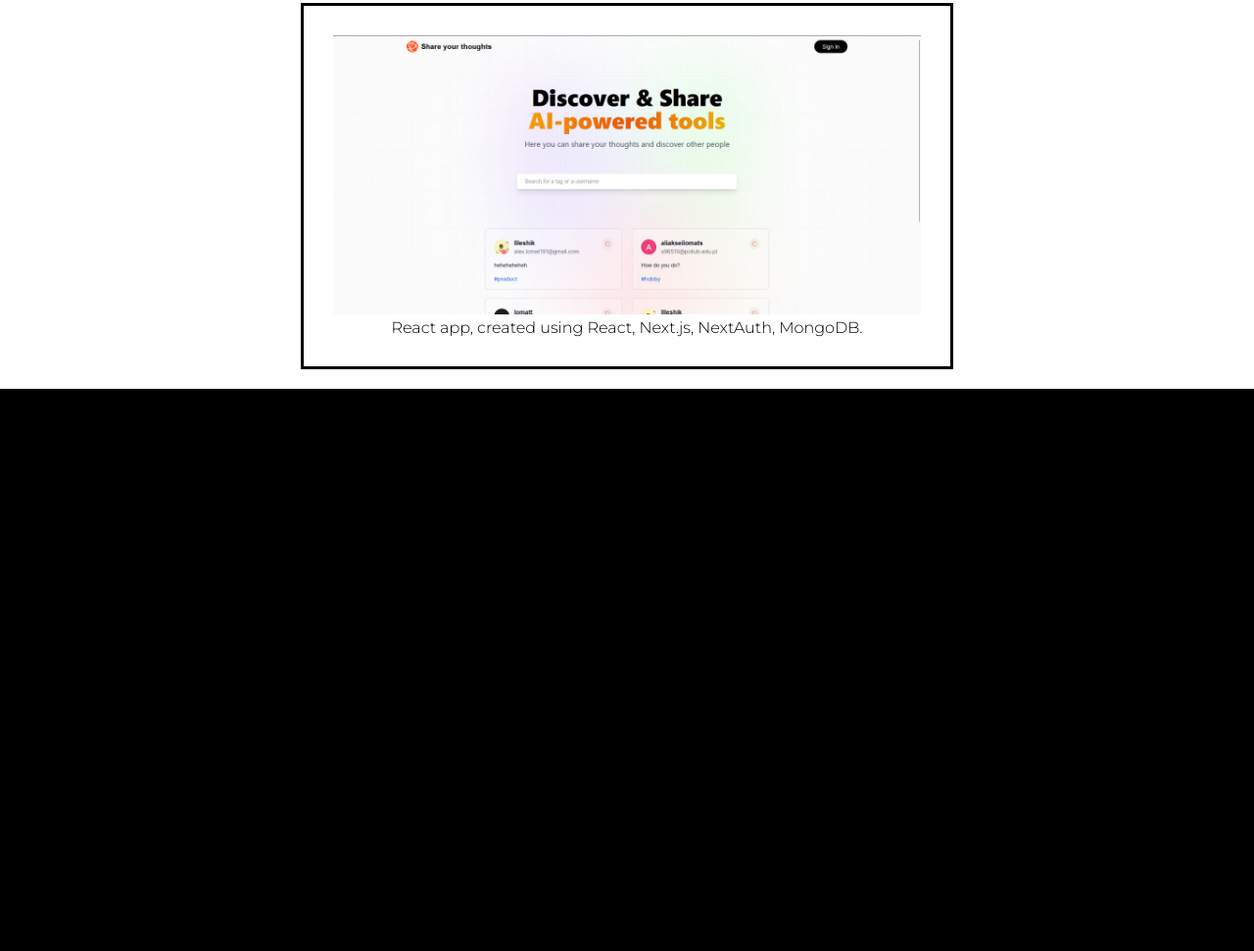
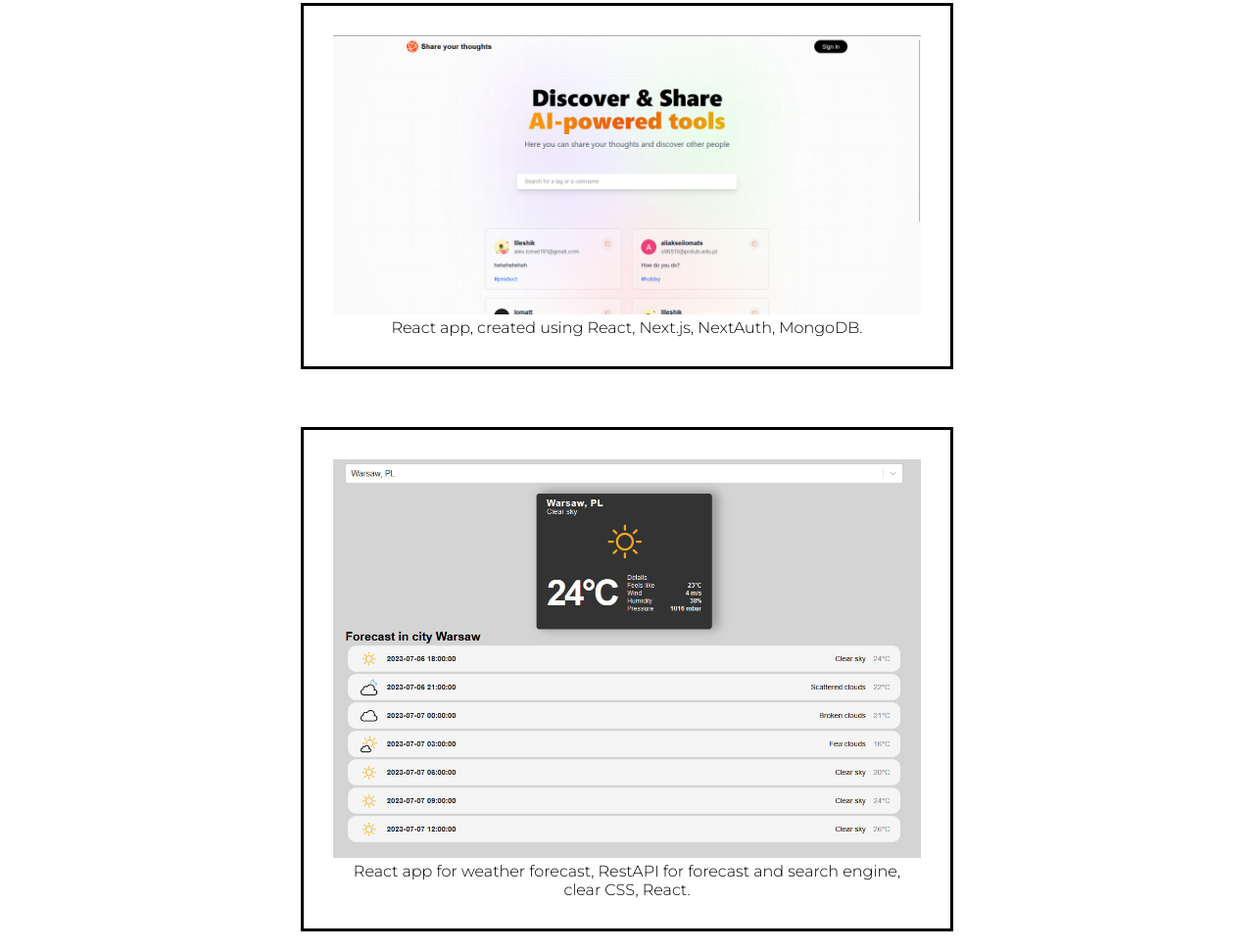
Before and after one commit to lomaTT/lomaTT.github.io, a plain HTML site: page index.html in a window 1280 px wide. Shown: the part 4135-5106 px from the top of the page at 98% size. Before the commit the page ends 4532 px from the top, so only its background shows below. Drawn offline with Linux system fonts and the light colour scheme.

Commit message:
added project of weather forecast

```diff
--- a/index.html
+++ b/index.html
@@ -107,6 +107,14 @@
             alt="shareYourThouthsAppPhoto_project"
           />React app, created using React, Next.js, NextAuth, MongoDB.</a
         >
+        <br />
+        <a class="element" href="http://134.209.246.44/weather-forecast"
+          ><img
+            src="img/weatherForecast.jpg"
+            alt="weather-forecast-app-photo"
+          />React app for weather forecast, RestAPI for forecast and search
+          engine, clear CSS, React.</a
+        >
       </div>
     </div>
   </body>
```
Also changed, not shown: img/weatherForecast.jpg (added).
